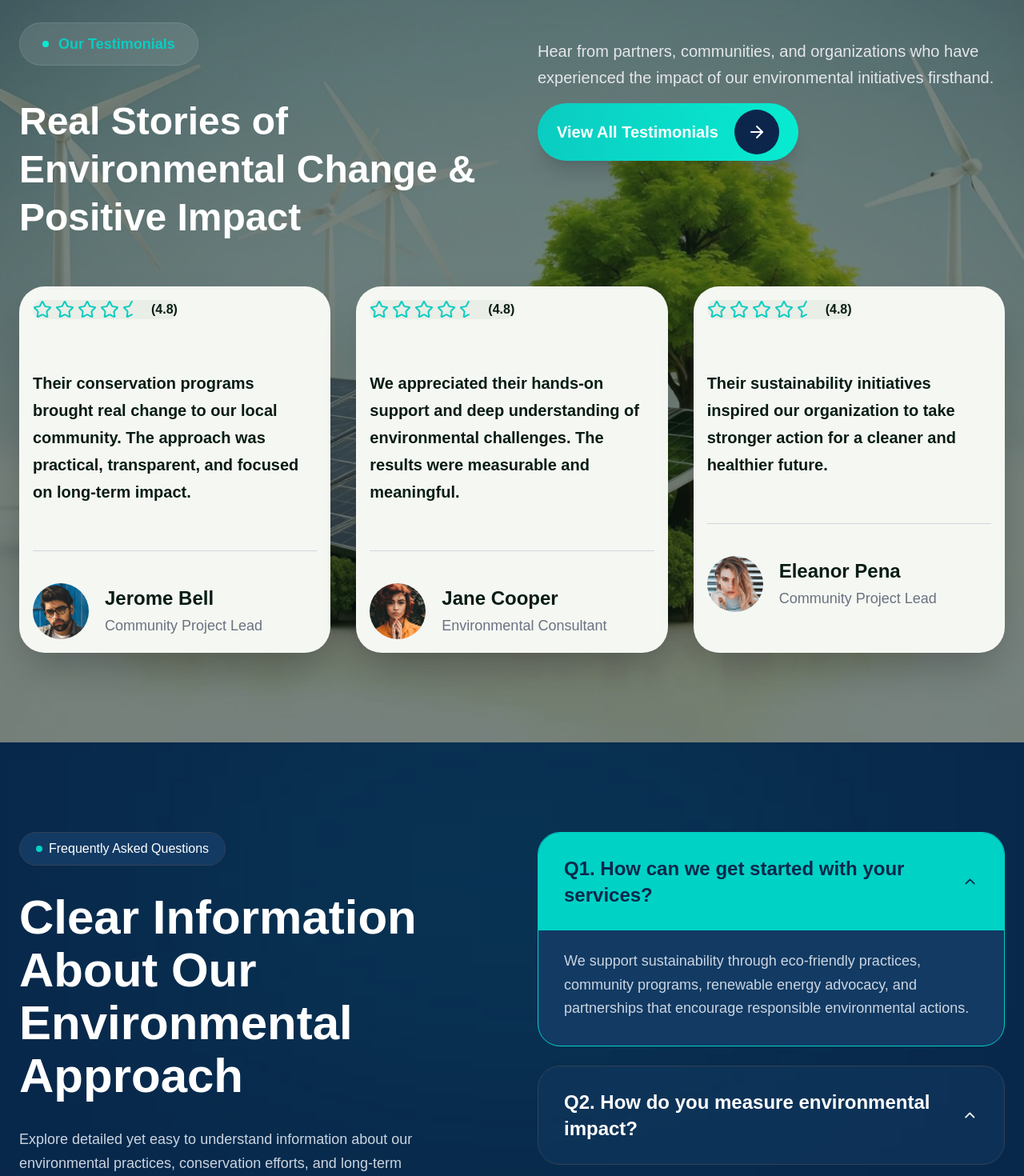
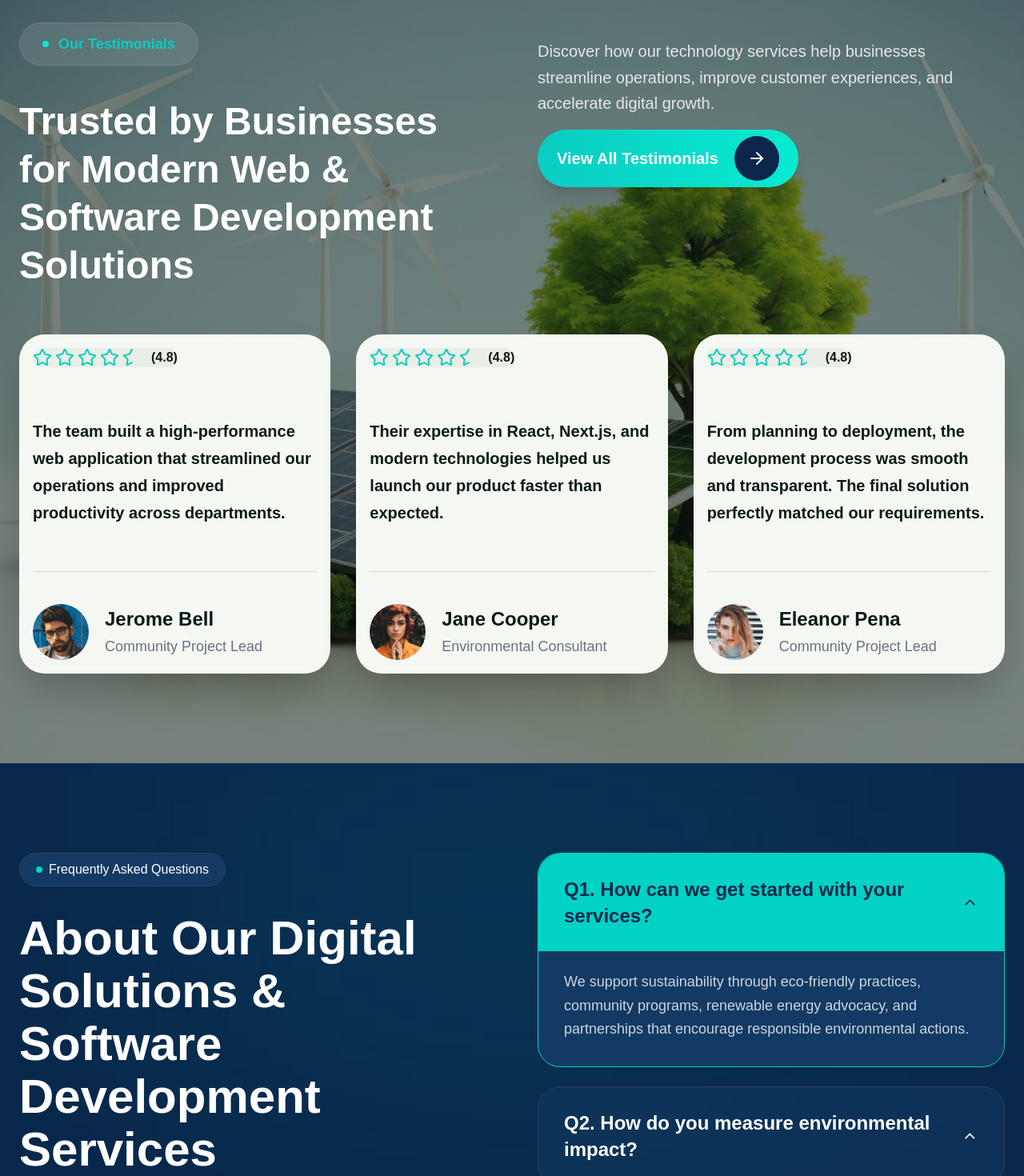
Before and after one commit to Parshu108/ArtRellic, a Next.js app: page / in a window 1280 px wide. Shown: the part 4480-5950 px from the top of the page at 80% size. Built offline with nearby package versions, Linux system fonts and the light colour scheme.

Commit message:
update new file

```diff
--- a/app/component/home/faqs.js
+++ b/app/component/home/faqs.js
@@ -90,15 +90,15 @@ export default function FAQs() {
                 {/* HEADING */}
 
                 <h2 className="text-4xl sm:text-5xl md:text-6xl font-black text-white leading-[1.1] mt-8 max-w-[700px]">
-                Clear Information About Our Environmental Approach
+                  About Our Digital Solutions & Software Development Services
                 </h2>
 
                 {/* PARAGRAPH */}
 
                 <p className="text-[#cbd5e1] text-lg leading-relaxed mt-8 max-w-[650px]">
-                Explore detailed yet easy to understand information about our
-                environmental practices, conservation efforts, and long-term
-                sustainability strategies.
+                  Learn how our expert team delivers innovative web
+                  applications, scalable software solutions, and digital
+                  experiences that help businesses grow faster.
                 </p>
 
                 {/* ================================================= */}
--- a/app/component/home/testimonials.js
+++ b/app/component/home/testimonials.js
@@ -8,7 +8,7 @@ export default function Testimonials() {
       const testimonials = [
         {
           quote:
-        "Their conservation programs brought real change to our local community. The approach was practical, transparent, and focused on long-term impact.",
+            "The team built a high-performance web application that streamlined our operations and improved productivity across departments.",
           name: "Jerome Bell",
           role: "Community Project Lead",
           image: "/user1.jpg",
@@ -16,7 +16,7 @@ export default function Testimonials() {
 
         {
           quote:
-        "We appreciated their hands-on support and deep understanding of environmental challenges. The results were measurable and meaningful.",
+            "Their expertise in React, Next.js, and modern technologies helped us launch our product faster than expected.",
           name: "Jane Cooper",
           role: "Environmental Consultant",
           image: "/user2.jpg",
@@ -24,7 +24,7 @@ export default function Testimonials() {
 
         {
           quote:
-        "Their sustainability initiatives inspired our organization to take stronger action for a cleaner and healthier future.",
+            "From planning to deployment, the development process was smooth and transparent. The final solution perfectly matched our requirements.",
           name: "Eleanor Pena",
           role: "Community Project Lead",
           image: "/user4.jpg",
@@ -89,7 +89,8 @@ export default function Testimonials() {
                 transition={{ duration: 0.7 }}
                 className="text-4xl md:text-5xl font-black leading-tight text-white mt-10"
               >
-                Real Stories of Environmental Change & Positive Impact
+                Trusted by Businesses for Modern Web & Software Development
+                Solutions
               </motion.h1>
             </div>
 
@@ -101,9 +102,9 @@ export default function Testimonials() {
                 transition={{ duration: 0.7 }}
                 className="text-xl leading-relaxed text-gray-200 max-w-xl"
               >
-                Hear from partners, communities, and organizations who have
-                experienced the impact of our environmental initiatives
-                firsthand.
+                Discover how our technology services help businesses streamline
+                operations, improve customer experiences, and accelerate digital
+                growth.
               </motion.p>
 
               {/* BUTTON */}
@@ -264,7 +265,6 @@ export default function Testimonials() {
           </div>
         </div>
       </section>
-
     </>
   );
 }
--- a/app/layout.js
+++ b/app/layout.js
@@ -1,8 +1,6 @@
-
 import "./globals.css";
 import Navbar from "./component/Navbar";
 import Footer from "./component/Footer";
-
 
 // app/layout.js
 
@@ -18,6 +16,9 @@ export const metadata = {
     "Dashboard UI",
     "Ecommerce Website",
   ],
+  icons: {
+    icon: "/2_5.png",
+  },
 
   authors: [{ name: "Parshuram Sahani" }],
 
@@ -40,13 +41,11 @@ export const metadata = {
 
 export default function RootLayout({ children }) {
   return (
-    <html
-      lang="en"
-    >
+    <html lang="en">
       <body className="min-h-full flex flex-col">
         <Navbar />
         {children}
-        <Footer/>
+        <Footer />
       </body>
     </html>
   );
```
Lines whose indentation alone changed are shown as unchanged.
